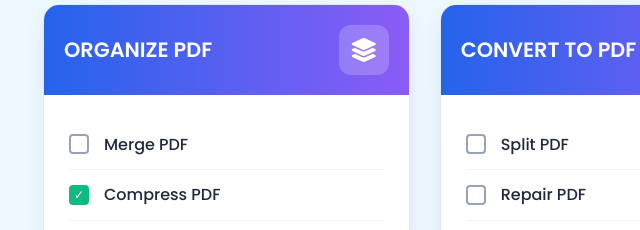
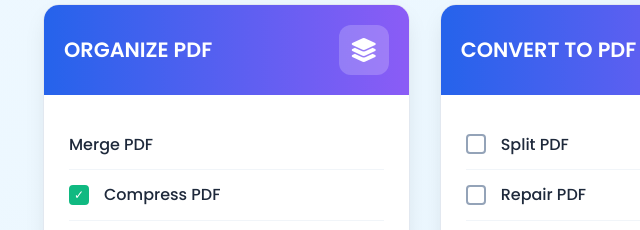
Before and after one commit to yourmultitools-space/yourmultitools, a plain HTML site: page index.html in a window 1280 px wide. Shown: the part 820-1050 px from the top of the page, 17-657 px from the left. Drawn offline with Linux system fonts and the light colour scheme.

Commit message:
Update index.html

```diff
--- a/index.html
+++ b/index.html
@@ -772,7 +772,7 @@
                     <div class="card-content">
                         <ul class="tool-list">
                             <li class="tool-item">
-                                <div class="tool-checkbox"></div>
+                                <div class="Merge-pdf.html"></div>
                                 <div class="tool-name">Merge PDF</div>
                             </li>
                             <li class="tool-item">
```
